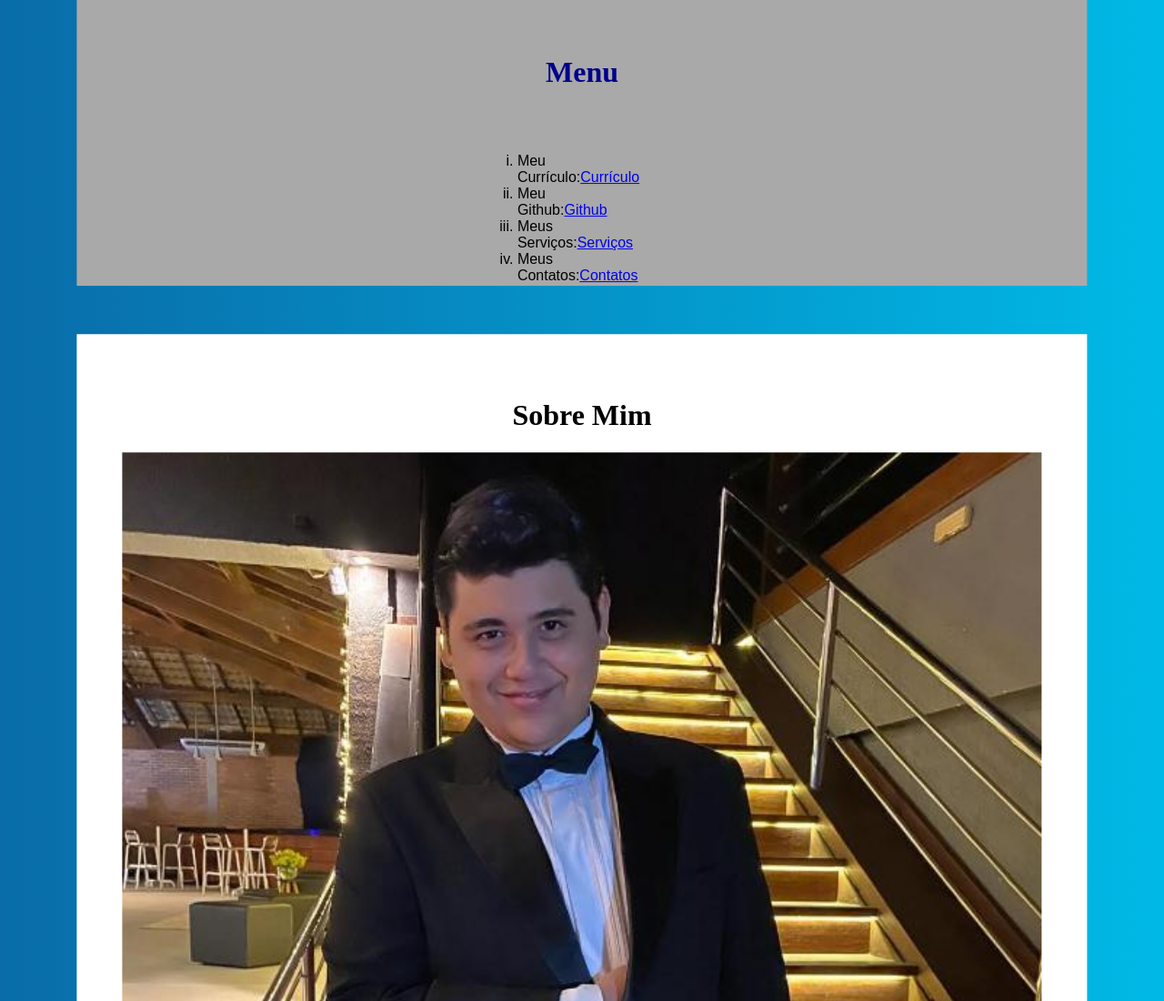
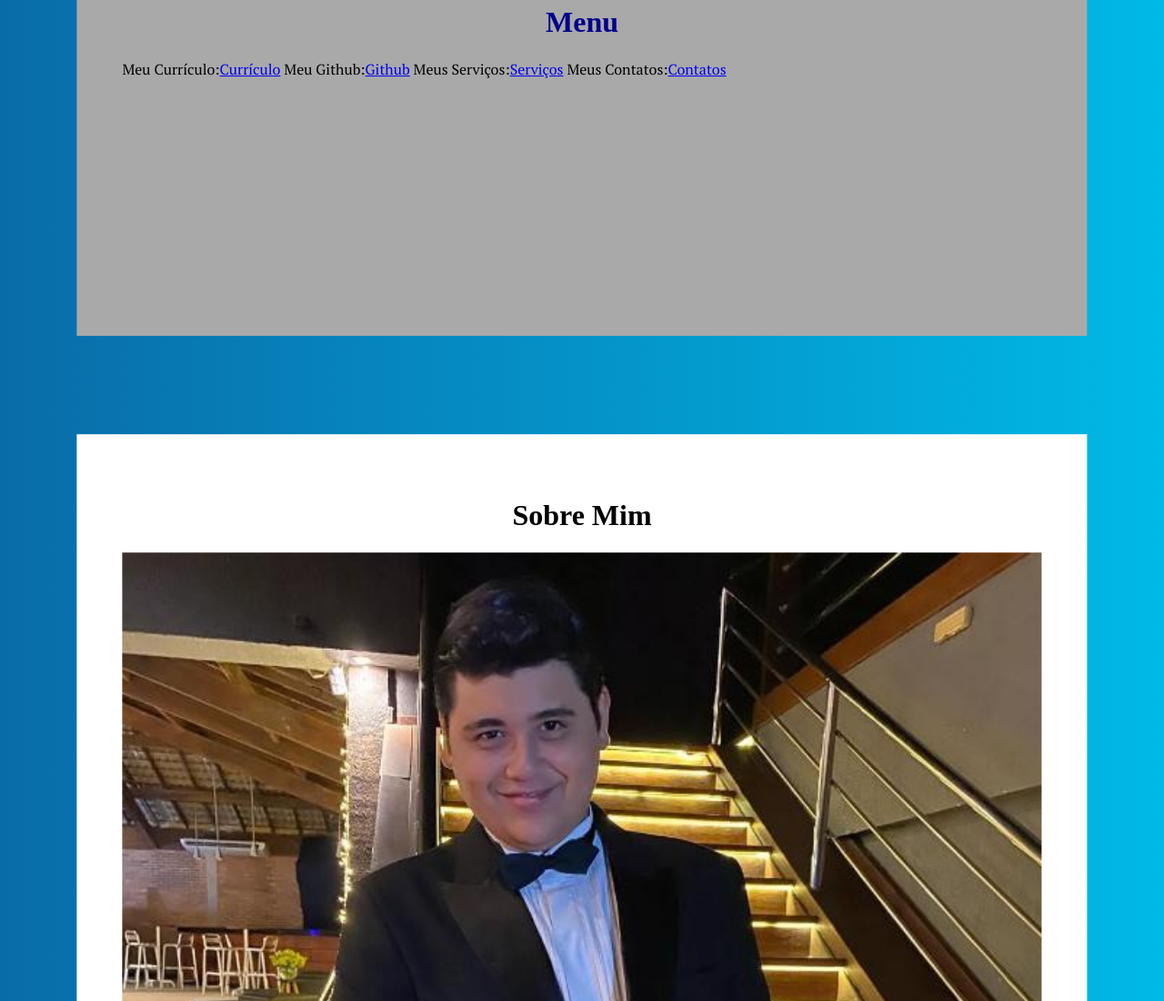
Before and after one commit to CaioZouain-creator/minha-landing-page, a plain HTML site: page index.html in a window 1280 px wide. Shown: the top 1100 px of the page at 91% size. Drawn offline with Linux system fonts and the light colour scheme; a web font is replaced by a local one.

Commit message:
Add files via upload

```diff
--- a/index.html
+++ b/index.html
@@ -18,13 +18,13 @@
     <br><br><br><br><br><br><br><br>
     <div style="background-color: darkgray;">
           <h1 style= color:darkblue>Menu</h1>
-       <ol type="i">
-       <li>Meu Currículo:<a href="./pag02.html">Currículo</a></li>
-       <li>Meu Github:<a href="./pag03.html">Github</a></li>
-       <li>Meus Serviços:<a href="./pag04.html">Serviços</a></li>
-       <li>Meus Contatos:<a href="./pag05.html">Contatos</a></li>
-       </ol>
-       <br><br><br><br><br><br><br><br>
+
+      <p> Meu Currículo:<a href="./pag02.html">Currículo</a>
+       Meu Github:<a href="./pag03.html">Github</a>
+       Meus Serviços:<a href="./pag04.html">Serviços</a>
+       Meus Contatos:<a href="./pag05.html">Contatos</a></p>
+
+       <br><br><br><br><br><br><br><br><br><br><br><br>
     </div>
     <br><br><br><br><br><br><br><br><br><br><br><br><br><br><br><br><br><br><br><br><br><br><br><br><br><br><br>
     <br><br><br><br><br><br><br><br><br><br><br><br><br><br><br><br><br><br><br><br><br><br><br><br><br><br><br>
```
